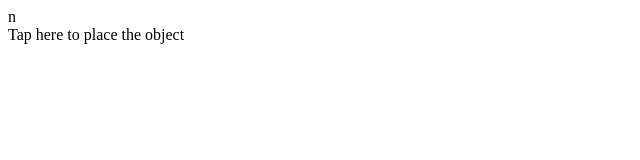
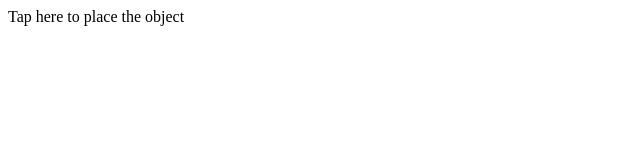
Before and after one commit to zappar-xr/zappar-threejs-instant-tracking-parcel-bootstrap, a plain HTML site: page index.html in a window 1280 px wide. Shown: the whole page, without its empty margins (0-640 px from the left). Drawn offline with Linux system fonts and the light colour scheme.

Commit message:
Deploying to gh-pages from  @ 6328b1e38321d0e146a452121ab9aba02ce03ec1 🚀

```diff
--- a/index.html
+++ b/index.html
@@ -1 +1 @@
-<!DOCTYPE html><html><head>n<link rel="stylesheet" href="index.fe5afbc7.css"><script type="module" src="index.fce59a18.js"></script><meta charset="utf-8"><meta name="viewport" content="width=device-width,user-scalable=no,minimal-ui"><title>Zappar for ThreeJS</title></head><body> <div id="zappar-placement-ui">Tap here to place the object</div> </body></html>
+<!DOCTYPE html><html><head><link rel="stylesheet" href="index.fe5afbc7.css"><script type="module" src="index.fce59a18.js"></script><meta charset="utf-8"><meta name="viewport" content="width=device-width,user-scalable=no,minimal-ui"><title>Zappar for ThreeJS</title></head><body> <div id="zappar-placement-ui">Tap here to place the object</div> </body></html>
```
